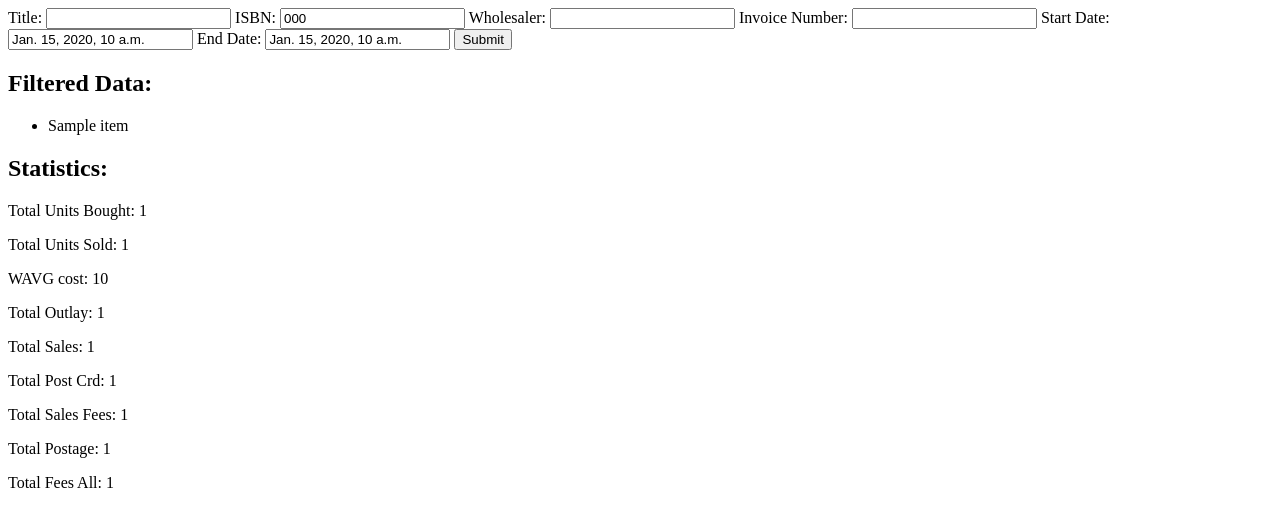
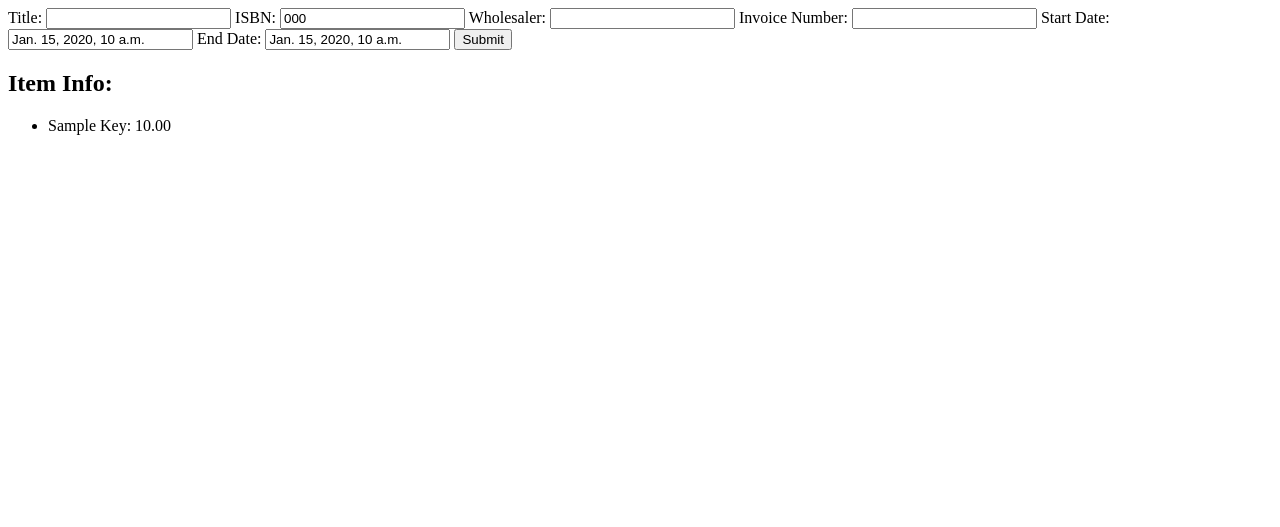
Before and after one commit to danhorsley/mlsapp, a Django app: template mlsapp/templates/cheat_sheet.html in a window 1280 px wide. Shown: the top 527 px of the page. Run offline with Django 3.2, Linux system fonts and the light colour scheme; the template is opened without the code that fills it: most values are stand-ins (such as "Sample title", 1, 10 or a date in 2020).

Commit message:
more cheat_sheet added

```diff
--- a/mlsapp/templates/cheat_sheet.html
+++ b/mlsapp/templates/cheat_sheet.html
@@ -24,24 +24,18 @@
     <button type="submit">Submit</button>
   </form>
 
-  {% if filtered_data %}
-    <h2>Filtered Data:</h2>
+
+    <h2>Item Info:</h2>
     <ul>
-      {% for item in filtered_data %}
-        <li>{{ item.title }}</li>
-        <!-- Display other relevant information -->
-      {% endfor %}
-    </ul>
 
-    <h2>Statistics:</h2>
-    <p>Total Units Bought: {{ total_units_bought }}</p>
-    <p>Total Units Sold: {{ total_units_sold }}</p>
-    <p>WAVG cost: {{ wavg_cost }}</p>
-    <p>Total Outlay: {{ total_outlay }}</p>
-    <p>Total Sales: {{ total_sales }}</p>
-    <p>Total Post Crd: {{ total_post_crd }}</p>
-    <p>Total Sales Fees: {{ total_sales_fees }}</p>
-    <p>Total Postage: {{ total_post }}</p>
-    <p>Total Fees All: {{ total_fees_all }}</p>
-    <!-- Display other calculated values -->
-  {% endif %}
+    {% for key, value in data.items %}
+
+      <li>{{ key|title }}:
+
+        {% if value|floatformat %}
+            {{ value|floatformat:2 }}
+          {% else %}
+            {{ value }}
+          {% endif %}
+
+    {% endfor %}
```
Also changed, not shown: mlsapp/views.py (+15 -12 lines).
